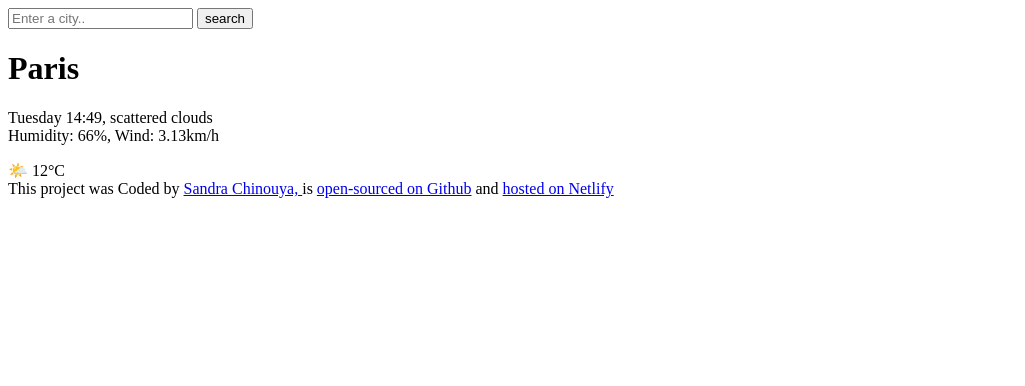
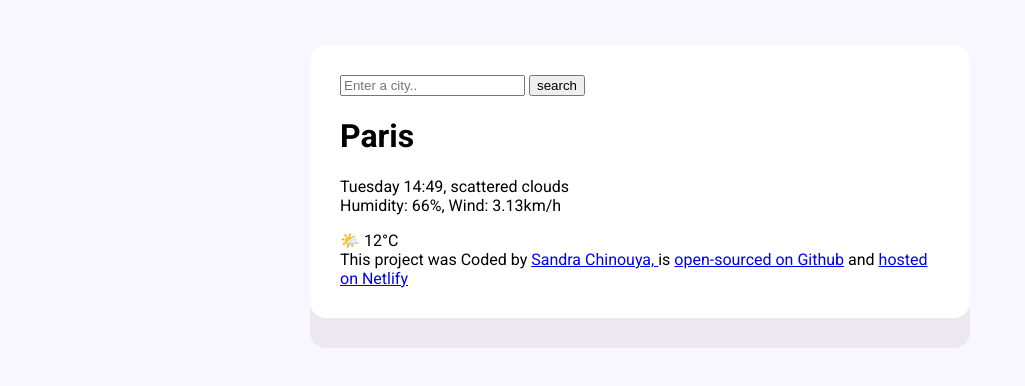
Before and after one commit to Sandrac01/weather-project, a plain HTML site: page index.html in a window 1280 px wide. Shown: the whole page, without its empty margins (0-1025 px from the left). Drawn offline with Linux system fonts and the light colour scheme; a web font is replaced by a local one.

Commit message:
changed my document tittle, styled the main container and added custom font

```diff
--- a/index.html
+++ b/index.html
@@ -3,9 +3,14 @@
   <head>
     <meta charset="UTF-8" />
     <meta name="viewport" content="width=<>, initial-scale=1.0" />
-    <title>Document</title>
+    <link rel="stylesheet" href="src/style.css" />
+<link rel="preconnect" href="https://fonts.googleapis.com">
+<link rel="preconnect" href="https://fonts.gstatic.com" crossorigin>
+<link href="https://fonts.googleapis.com/css2?family=PT+Mono&family=Roboto:ital,wght@0,100;0,300;0,400;0,500;0,700;0,900;1,100;1,300;1,400;1,500;1,700;1,900&display=swap" rel="stylesheet">
+    <title>Weather-projectt</title>
   </head>
   <body>
+    <div class="weather-app">
     <header>
       <form>
         <input type="search" placeholder="Enter a city.." required />
@@ -37,5 +42,6 @@
         >hosted on Netlify</a
       >
     </footer>
+    </div>
   </body>
 </html>
--- /dev/null
+++ b/src/style.css
@@ -0,0 +1,12 @@
+body {
+    background-color: #f9f7fe;
+font-family: "Roboto", sans-serif;
+}
+.weather-app {
+    background: white;
+    max-width: 600px;
+    margin: 45px auto;
+    box-shadow: 0 30px rgba(65, 50, 100, 0.08);
+    border-radius: 16px;
+    padding: 30px;
+}
```
